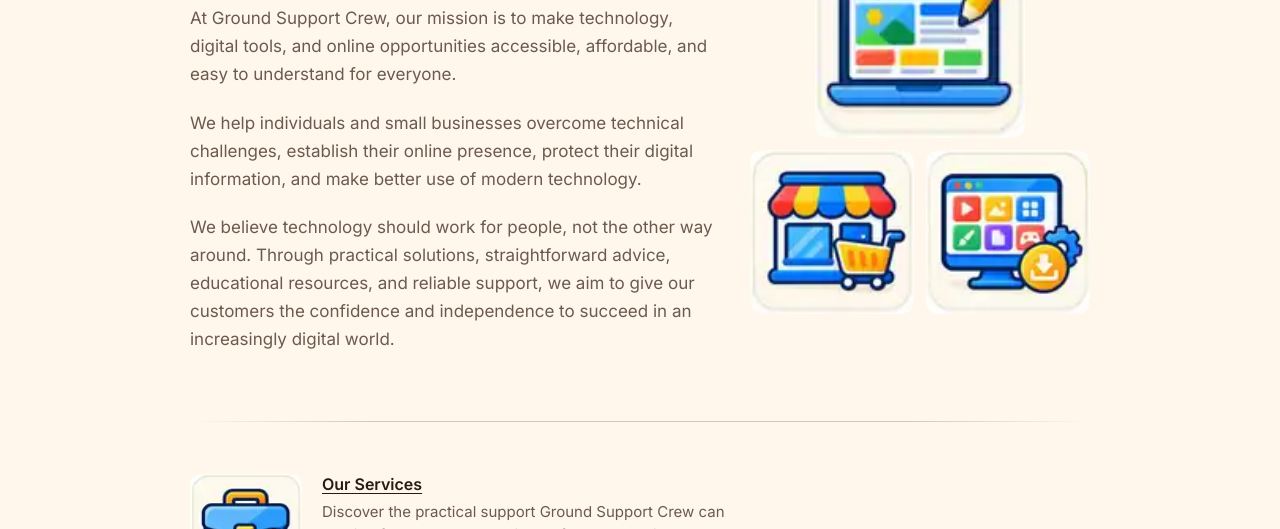
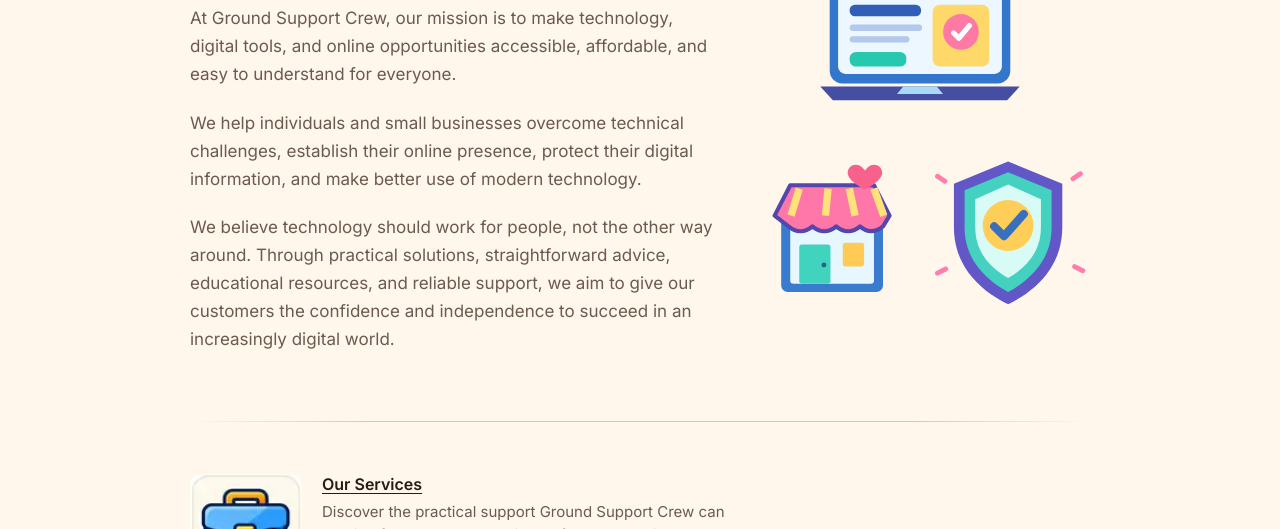
Before and after one commit to 125568-star/GSC-landing, a plain HTML site: page index.html in a window 1280 px wide. Shown: the part 571-1100 px from the top of the page. Drawn offline with Linux system fonts and the light colour scheme.

Commit message:
Replace mission sprite images with colourful transparent SVG illustrations

```diff
--- a/index.html
+++ b/index.html
@@ -183,7 +183,8 @@
   .mission-gallery{display:grid;grid-template-columns:1fr 1fr;gap:12px;align-content:center;}
   .mission-picture{border-radius:12px;display:block;overflow:hidden;min-height:145px;aspect-ratio:1/1;}
   .mission-picture:first-child{grid-column:1/-1;aspect-ratio:1/1;min-height:0;width:min(100%,210px);justify-self:center;}
-  .mission-picture .gsc-icon{border-radius:12px;}
+  .mission-picture{background:transparent;border-radius:0;overflow:visible;display:flex;align-items:center;justify-content:center;}
+  .mission-picture svg{display:block;width:100%;height:100%;max-height:210px;background:transparent;}
   @media(max-width:650px){
     .mission-layout{grid-template-columns:minmax(0,1fr);gap:20px;}
     .mission-gallery{grid-template-columns:repeat(3,minmax(0,1fr));gap:8px;}
@@ -223,10 +224,47 @@
           <p>We help individuals and small businesses overcome technical challenges, establish their online presence, protect their digital information, and make better use of modern technology.</p>
           <p>We believe technology should work for people, not the other way around. Through practical solutions, straightforward advice, educational resources, and reliable support, we aim to give our customers the confidence and independence to succeed in an increasingly digital world.</p>
         </div>
-        <div class="mission-gallery" aria-label="Colourful illustrations of our digital services">
-          <div class="mission-picture"><span class="gsc-icon gsc-icon-website" role="img" aria-label="Website design illustration"></span></div>
-          <div class="mission-picture"><span class="gsc-icon gsc-icon-shopify" role="img" aria-label="Online shop illustration"></span></div>
-          <div class="mission-picture"><span class="gsc-icon gsc-icon-software" role="img" aria-label="Digital tools illustration"></span></div>
+        <div class="mission-gallery" aria-label="Colourful digital services illustrations">
+          <div class="mission-picture">
+            <svg viewBox="0 0 200 200" role="img" aria-label="Colourful website design illustration" xmlns="http://www.w3.org/2000/svg">
+              <rect x="14" y="31" width="172" height="117" rx="12" fill="#3277CC"/>
+              <rect x="22" y="39" width="156" height="100" rx="7" fill="#ECF7FF"/>
+              <path d="M22 47a8 8 0 0 1 8-8h140a8 8 0 0 1 8 8v13H22z" fill="#7658C8"/>
+              <circle cx="35" cy="50" r="3" fill="#FFDB68"/><circle cx="46" cy="50" r="3" fill="#FF8A94"/><circle cx="57" cy="50" r="3" fill="#63D9B0"/>
+              <rect x="33" y="73" width="68" height="11" rx="5" fill="#315FB8"/>
+              <rect x="33" y="92" width="69" height="6" rx="3" fill="#B2C9EB"/>
+              <rect x="33" y="103" width="57" height="6" rx="3" fill="#B2C9EB"/>
+              <rect x="33" y="118" width="54" height="14" rx="6" fill="#26C9AF"/>
+              <rect x="112" y="73" width="54" height="59" rx="7" fill="#FFD86A"/>
+              <circle cx="139" cy="99" r="17" fill="#FF79A5"/>
+              <path d="m132 100 5 5 10-12" stroke="#fff" stroke-width="5" fill="none" stroke-linecap="round" stroke-linejoin="round"/>
+              <path d="M5 151h190l-12 13H17z" fill="#444EA2"/>
+              <path d="M84 151h32l6 7H78z" fill="#A9D9F4"/>
+              <path d="m152 21 6-11m14 21 12-5" stroke="#F7B92B" stroke-width="5" stroke-linecap="round"/>
+            </svg>
+          </div>
+          <div class="mission-picture">
+            <svg viewBox="0 0 200 200" role="img" aria-label="Colourful online shopping illustration" xmlns="http://www.w3.org/2000/svg">
+              <rect x="38" y="80" width="124" height="93" rx="8" fill="#387BCF"/>
+              <rect x="49" y="94" width="102" height="69" rx="4" fill="#E7F7FF"/>
+              <path d="M30 80 49 43h102l19 37-8 13c-10 8-19 8-28 0-9 8-20 8-29 0-9 8-20 8-29 0-9 8-20 8-29 0z" fill="#FF77A8" stroke="#5346AD" stroke-width="5" stroke-linejoin="round"/>
+              <path d="M60 47 50 80m45-33-3 33m29-33 7 33m23-33 12 33" stroke="#FFE27A" stroke-width="9"/>
+              <rect x="60" y="115" width="38" height="48" rx="3" fill="#40D4BE"/>
+              <rect x="113" y="113" width="26" height="29" rx="3" fill="#FFCA55"/>
+              <circle cx="90" cy="140" r="3" fill="#206886"/>
+              <path d="M140 25c8-12 21-7 21 3 0 10-21 20-21 20s-21-10-21-20c0-10 13-15 21-3z" fill="#F7618C"/>
+            </svg>
+          </div>
+          <div class="mission-picture">
+            <svg viewBox="0 0 200 200" role="img" aria-label="Colourful digital security illustration" xmlns="http://www.w3.org/2000/svg">
+              <path d="M100 14 166 41v53c0 43-26 74-66 94-40-20-66-51-66-94V41z" fill="#6257C7"/>
+              <path d="M100 27 153 49v45c0 34-19 60-53 79-34-19-53-45-53-79V49z" fill="#44D1C0"/>
+              <path d="M100 42 140 60v34c0 26-13 46-40 62-27-16-40-36-40-62V60z" fill="#D9FBF6"/>
+              <circle cx="100" cy="92" r="31" fill="#FFCE58"/>
+              <path d="m83 93 12 12 24-27" stroke="#3970BE" stroke-width="10" fill="none" stroke-linecap="round" stroke-linejoin="round"/>
+              <path d="m23 38-9-6m165 3 9-6M24 145l-10 5m167-8 10 5" stroke="#FF7EAB" stroke-width="6" stroke-linecap="round"/>
+            </svg>
+          </div>
         </div>
       </div>
     </div>
```
